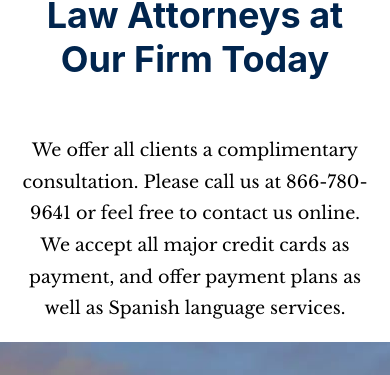
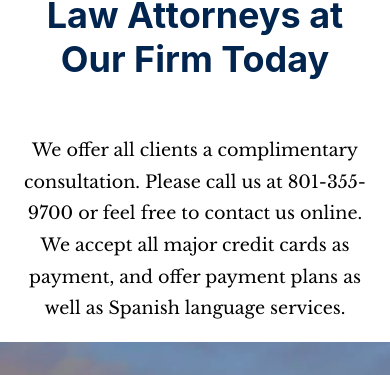
Before and after one commit to natepace/davidlawutahfe, a React (Create React App) app: page / in a window 390 px wide. Shown: the part 2707-3082 px from the top of the page. Built offline with nearby package versions, Linux system fonts and the light colour scheme.

Commit message:
fixed phone number

```diff
--- a/src/components/BodyZero.js
+++ b/src/components/BodyZero.js
@@ -55,7 +55,7 @@ export const BodyZero = () => {
                     </div>
                     <div className="connect-content">
                         <p>
-                            We offer all clients a complimentary consultation. Please call us at 866-780-9641 or feel free to contact us online. We accept all major credit cards as payment, and offer payment plans as well as Spanish language services.
+                            We offer all clients a complimentary consultation. Please call us at 801-355-9700 or feel free to contact us online. We accept all major credit cards as payment, and offer payment plans as well as Spanish language services.
                         </p>
                     </div>
                 </div>
```
